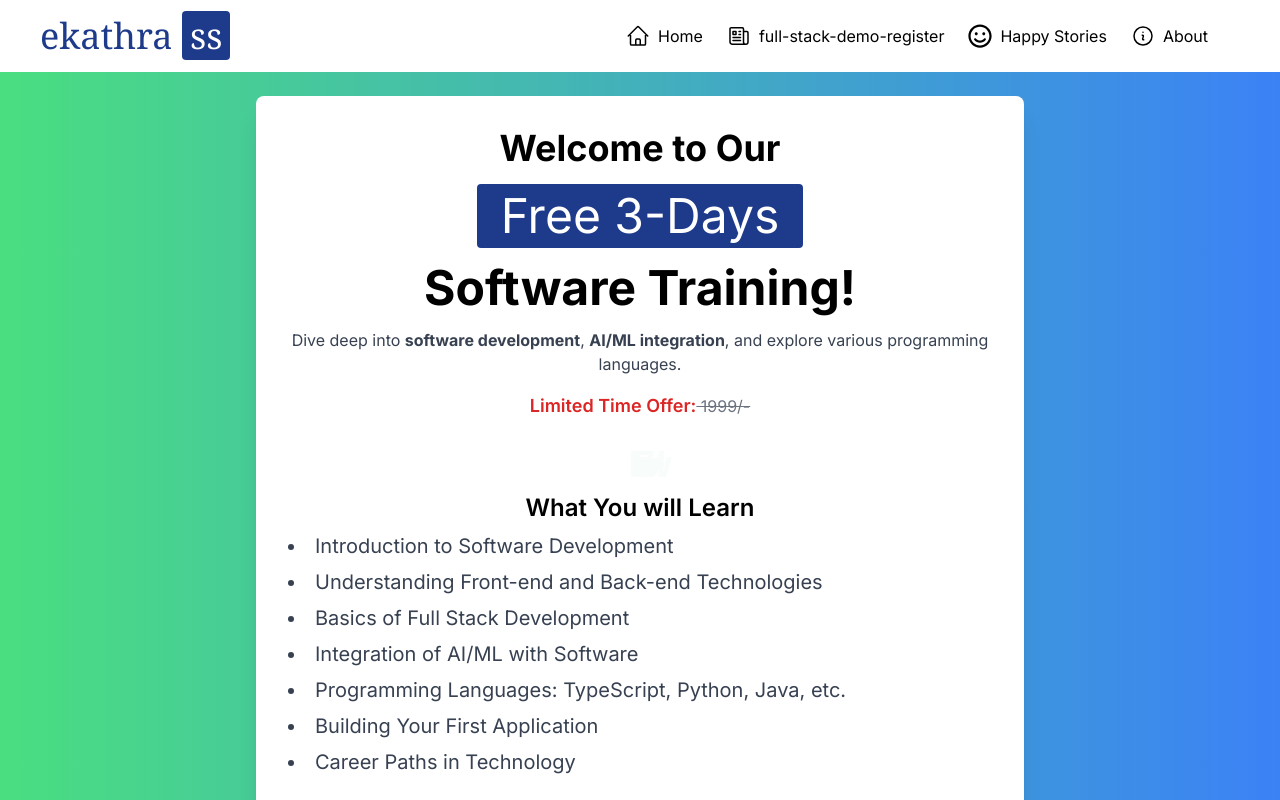
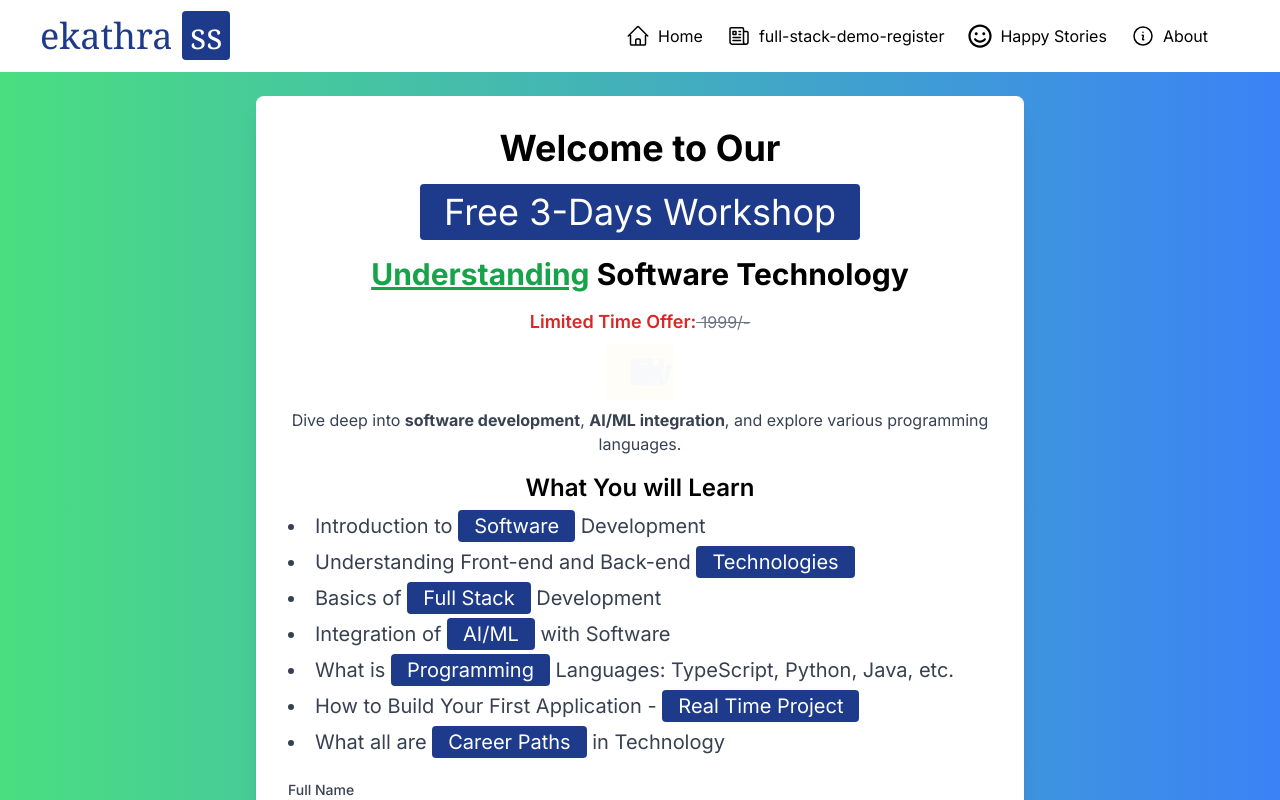
Before and after one commit to Santhosh-CS07/s_s, a Next.js app: page /full-stack-demo-register in a window 1280 px wide. Shown: the top 800 px of the page. Built offline with nearby package versions, Linux system fonts and the light colour scheme.

Commit message:
UI updated for demo registartion

```diff
--- a/src/app/full-stack-demo-register/page.tsx
+++ b/src/app/full-stack-demo-register/page.tsx
@@ -125,46 +125,83 @@ const LandingPage: React.FC = () => {
             <h1 className="text-xl sm:text-2xl md:text-3xl lg:text-4xl font-bold leading-normal mb-2">
               Welcome to Our
             </h1>
-            <h1 className="text-white text-2xl sm:text-3xl md:text-4xl lg:text-5xl bg-blue-900 mt-2 py-2 px-6 rounded whitespace-nowrap inline-block">
-              Free 3-Days
+            <h1 className="text-white text-2xl sm:text-3xl md:text-3xl lg:text-4xl bg-blue-900 mt-2 py-2 px-6 rounded whitespace-nowrap inline-block">
+              Free 3-Days Workshop
             </h1>
-            <h3 className="text-2xl sm:text-3xl md:text-4xl lg:text-5xl font-bold mt-4">
-              Software Training!
+            <h3 className="text-3xl font-bold mt-4">
+              <span className="text-green-600 underline">Understanding</span>{" "}
+              Software Technology
             </h3>
           </div>
-
-          <p className="text-center mb-4 text-gray-700">
-            Dive deep into <strong> software development</strong>,{" "}
-            <strong>AI/ML integration</strong>, and explore various programming
-            languages.
-          </p>
-          <p className="text-center mb-6 text-gray-700">
+          <p className="text-center mb-2 text-gray-700">
             <span className="text-lg font-semibold text-red-600">
               Limited Time Offer:
             </span>
             <span className="line-through text-gray-500"> 1999/-</span>
           </p>
           <div className="flex items-center justify-center">
-            <div className="text-4xl font-bold text-green-600 animate-collapse-and-join whitespace-nowrap inline-block">
+            <div className="text-4xl font-bold bg-yellow-400 text-blue-900 px-6 py-2 mb-2 rounded animate-collapse-and-join whitespace-nowrap inline-block">
               Free Now!
             </div>
           </div>
+          <p className="text-center mb-4 text-gray-700">
+            Dive deep into <strong> software development</strong>,{" "}
+            <strong>AI/ML integration</strong>, and explore various programming
+            languages.
+          </p>
 
           <h2 className="text-2xl font-semibold text-center my-2">
             What You will Learn
           </h2>
           <ul className="list-disc list-inside mb-6 text-gray-700 text-sm sm:text-base md:text-lg lg:text-xl">
-            <li className="mb-2">Introduction to Software Development</li>
             <li className="mb-2">
-              Understanding Front-end and Back-end Technologies
+              Introduction to{" "}
+              <span className="bg-blue-900 mt-2 py-1 px-4 rounded text-white whitespace-nowrap">
+                Software
+              </span>{" "}
+              Development
             </li>
-            <li className="mb-2">Basics of Full Stack Development</li>
-            <li className="mb-2">Integration of AI/ML with Software</li>
             <li className="mb-2">
-              Programming Languages: TypeScript, Python, Java, etc.
+              Understanding Front-end and Back-end{" "}
+              <span className="bg-blue-900 mt-2 py-1 px-4 rounded text-white whitespace-nowrap">
+                Technologies
+              </span>
             </li>
-            <li className="mb-2">Building Your First Application</li>
-            <li className="mb-2">Career Paths in Technology</li>
+            <li className="mb-2">
+              Basics of{" "}
+              <span className="bg-blue-900 mt-2 py-1 px-4 rounded text-white whitespace-nowrap">
+                Full Stack
+              </span>{" "}
+              Development
+            </li>
+            <li className="mb-2">
+              Integration of{" "}
+              <span className="bg-blue-900 mt-2 py-1 px-4 rounded text-white whitespace-nowrap">
+                {" "}
+                AI/ML
+              </span>{" "}
+              with Software
+            </li>
+            <li className="mb-2">
+              What is{" "}
+              <span className="bg-blue-900 mt-2 py-1 px-4 rounded text-white whitespace-nowrap">
+                Programming
+              </span>{" "}
+              Languages: TypeScript, Python, Java, etc.
+            </li>
+            <li className="mb-2">
+              How to Build Your First Application -{" "}
+              <span className="bg-blue-900 mt-2 py-1 px-4 rounded text-white whitespace-nowrap">
+                Real Time Project
+              </span>
+            </li>
+            <li className="mb-2">
+              What all are{" "}
+              <span className="bg-blue-900 mt-2 py-1 px-4 rounded text-white whitespace-nowrap">
+                Career Paths
+              </span>{" "}
+              in Technology
+            </li>
           </ul>
 
           <form className="space-y-4" onSubmit={handleSubmit}>
```
